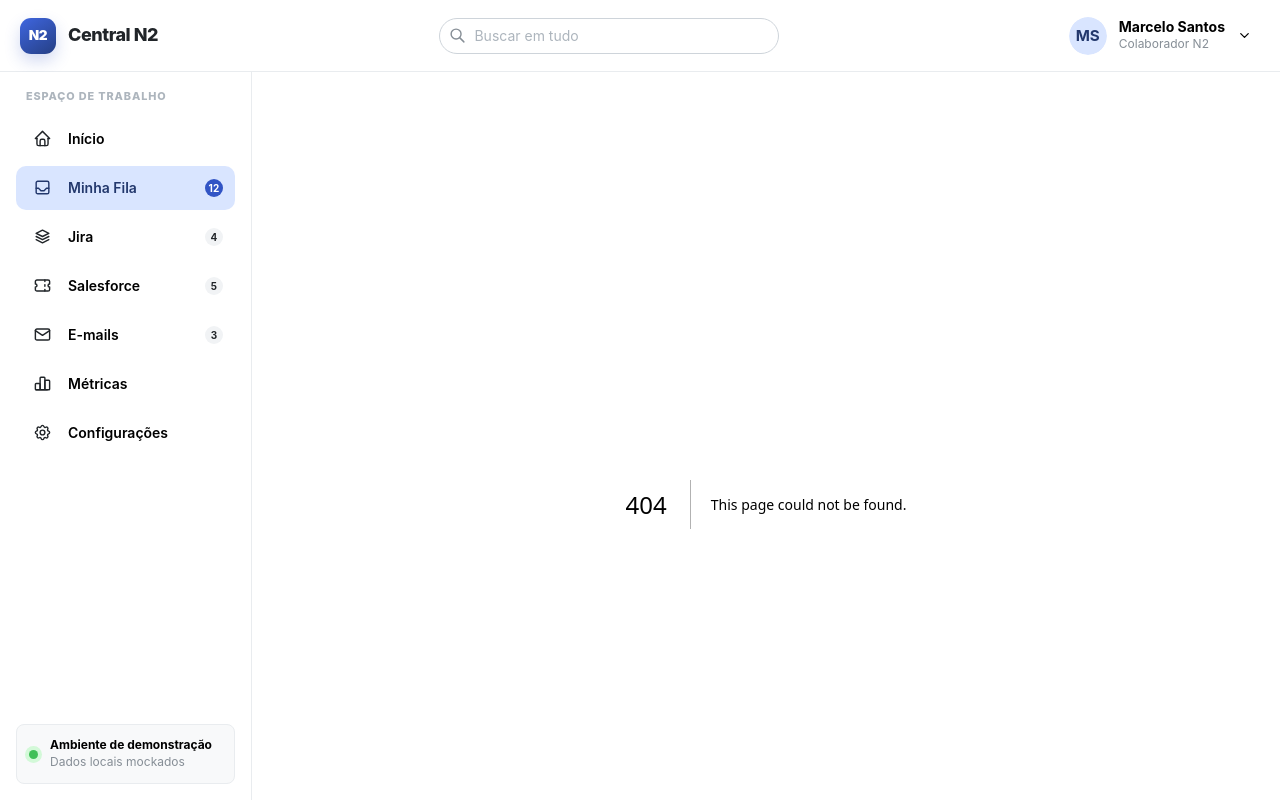
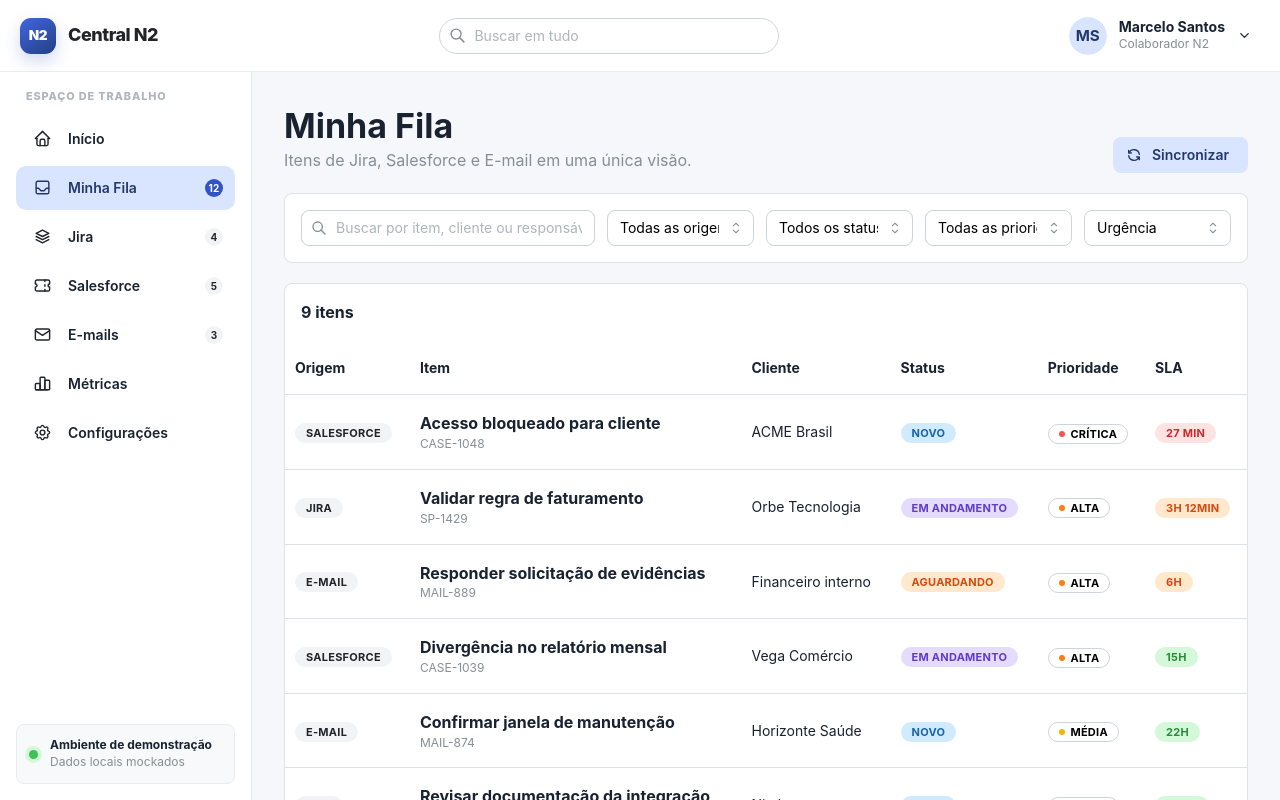
Before and after one commit to marcelo-machado-dev/dashboard-n2, a Next.js app in the folder frontend/web/: page /queue in a window 1280 px wide. Before the commit this address had no page. Shown: the top 800 px of the page. Built offline with nearby package versions, Linux system fonts and the light colour scheme.

Commit message:
feat: add unified work queue

```diff
--- /dev/null
+++ b/frontend/web/src/app/queue/page.tsx
@@ -0,0 +1,8 @@
+'use client';
+
+import { mockWorkItemRepository } from '@/infrastructure/work-items/mock-work-item-repository';
+import { QueuePage } from '@/presentation/pages/queue/queue-page';
+
+export default function QueueRoute() {
+  return <QueuePage repository={mockWorkItemRepository} />;
+}
--- /dev/null
+++ b/frontend/web/src/presentation/pages/queue/queue-page.module.css
@@ -0,0 +1,30 @@
+.filters {
+  display: grid;
+  grid-template-columns: minmax(16rem, 2fr) repeat(4, minmax(9rem, 1fr));
+  gap: 0.75rem;
+}
+
+.tablePanel {
+  overflow: hidden;
+}
+
+.row {
+  cursor: pointer;
+}
+
+.row:focus-visible {
+  outline: 2px solid var(--mantine-color-brand-5);
+  outline-offset: -2px;
+}
+
+@media (max-width: 75em) {
+  .filters {
+    grid-template-columns: repeat(2, minmax(0, 1fr));
+  }
+}
+
+@media (max-width: 48em) {
+  .filters {
+    grid-template-columns: 1fr;
+  }
+}
--- /dev/null
+++ b/frontend/web/src/presentation/pages/queue/queue-page.tsx
@@ -0,0 +1,37 @@
+'use client';
+
+import { Alert, Button, Group, Skeleton, Stack, Text } from '@mantine/core';
+
+import type { WorkItemRepository } from '@/application/work-items/work-item-repository';
+import { useWorkItems } from '@/presentation/hooks/use-work-items';
+
+import { WorkQueue } from './work-queue';
+
+export function QueuePage({ repository }: { repository: WorkItemRepository }) {
+  const { items, status, error, retry } = useWorkItems(repository);
+
+  if (status === 'loading') {
+    return (
+      <Stack>
+        <Skeleton height={72} />
+        <Skeleton height={68} />
+        <Skeleton height={420} />
+      </Stack>
+    );
+  }
+
+  if (status === 'error') {
+    return (
+      <Alert color="red" title="Não foi possível carregar a fila">
+        <Group justify="space-between" align="center">
+          <Text>{error}</Text>
+          <Button variant="light" color="red" onClick={() => void retry()}>
+            Tentar novamente
+          </Button>
+        </Group>
+      </Alert>
+    );
+  }
+
+  return <WorkQueue items={items} />;
+}
--- /dev/null
+++ b/frontend/web/src/presentation/pages/queue/work-queue.tsx
@@ -0,0 +1,242 @@
+'use client';
+
+import {
+  Alert,
+  Button,
+  Group,
+  Paper,
+  Select,
+  Stack,
+  Table,
+  Text,
+  TextInput,
+  Title,
+} from '@mantine/core';
+import { useDisclosure } from '@mantine/hooks';
+import { notifications } from '@mantine/notifications';
+import { IconFilterOff, IconRefresh, IconSearch } from '@tabler/icons-react';
+import { useMemo, useState } from 'react';
+
+import { filterAndSortWorkItems } from '@/application/work-items/filter-and-sort-work-items';
+import {
+  defaultWorkQueueQuery,
+  type WorkQueueQuery,
+} from '@/application/work-items/work-queue-query';
+import type { WorkItem } from '@/domain/work-items/work-item';
+import {
+  PriorityBadge,
+  SlaBadge,
+  SourceBadge,
+  StatusBadge,
+} from '@/presentation/components/work-items/work-item-badges';
+import { WorkItemDrawer } from '@/presentation/components/work-items/work-item-drawer';
+
+import classes from './queue-page.module.css';
+
+const sourceOptions = [
+  { value: 'all', label: 'Todas as origens' },
+  { value: 'jira', label: 'Jira' },
+  { value: 'salesforce', label: 'Salesforce' },
+  { value: 'email', label: 'E-mail' },
+];
+
+const statusOptions = [
+  { value: 'all', label: 'Todos os status' },
+  { value: 'new', label: 'Novo' },
+  { value: 'in_progress', label: 'Em andamento' },
+  { value: 'waiting', label: 'Aguardando' },
+  { value: 'resolved', label: 'Resolvido' },
+];
+
+const priorityOptions = [
+  { value: 'all', label: 'Todas as prioridades' },
+  { value: 'critical', label: 'Crítica' },
+  { value: 'high', label: 'Alta' },
+  { value: 'medium', label: 'Média' },
+  { value: 'low', label: 'Baixa' },
+];
+
+const sortOptions = [
+  { value: 'urgency', label: 'Urgência' },
+  { value: 'sla', label: 'SLA' },
+  { value: 'updated', label: 'Última atualização' },
+];
+
+export function WorkQueue({ items }: { items: WorkItem[] }) {
+  const [query, setQuery] = useState<WorkQueueQuery>(defaultWorkQueueQuery);
+  const [selected, setSelected] = useState<WorkItem>();
+  const [opened, { open, close }] = useDisclosure(false);
+
+  const result = useMemo(
+    () => filterAndSortWorkItems(items, query),
+    [items, query],
+  );
+  const hasFilters =
+    query.search !== '' ||
+    query.source !== 'all' ||
+    query.status !== 'all' ||
+    query.priority !== 'all';
+
+  const update = <Key extends keyof WorkQueueQuery>(
+    key: Key,
+    value: WorkQueueQuery[Key],
+  ) => setQuery((current) => ({ ...current, [key]: value }));
+
+  const inspect = (item: WorkItem) => {
+    setSelected(item);
+    open();
+  };
+
+  return (
+    <Stack gap="lg">
+      <Group justify="space-between" align="flex-end">
+        <div>
+          <Title order={1}>Minha Fila</Title>
+          <Text c="dimmed">
+            Itens de Jira, Salesforce e E-mail em uma única visão.
+          </Text>
+        </div>
+        <Button
+          leftSection={<IconRefresh size={16} />}
+          variant="light"
+          onClick={() =>
+            notifications.show({
+              title: 'Fila atualizada',
+              message: 'Os dados mockados foram recarregados para demonstração.',
+              color: 'green',
+            })
+          }
+        >
+          Sincronizar
+        </Button>
+      </Group>
+
+      <Paper withBorder p="md" radius="md">
+        <div className={classes.filters}>
+          <TextInput
+            role="searchbox"
+            aria-label="Buscar na fila"
+            placeholder="Buscar por item, cliente ou responsável"
+            leftSection={<IconSearch size={16} />}
+            value={query.search}
+            onChange={(event) => update('search', event.currentTarget.value)}
+          />
+          <Select
+            aria-label="Filtrar por origem"
+            data={sourceOptions}
+            value={query.source}
+            onChange={(value) =>
+              update('source', (value ?? 'all') as WorkQueueQuery['source'])
+            }
+          />
+          <Select
+            aria-label="Filtrar por status"
+            data={statusOptions}
+            value={query.status}
+            onChange={(value) =>
+              update('status', (value ?? 'all') as WorkQueueQuery['status'])
+            }
+          />
+          <Select
+            aria-label="Filtrar por prioridade"
+            data={priorityOptions}
+            value={query.priority}
+            onChange={(value) =>
+              update(
+                'priority',
+                (value ?? 'all') as WorkQueueQuery['priority'],
+              )
+            }
+          />
+          <Select
+            aria-label="Ordenar por"
+            data={sortOptions}
+            value={query.sort}
+            onChange={(value) =>
+              update('sort', (value ?? 'urgency') as WorkQueueQuery['sort'])
+            }
+          />
+        </div>
+      </Paper>
+
+      <Paper withBorder radius="md" className={classes.tablePanel}>
+        <Group justify="space-between" p="md">
+          <Text fw={700}>
+            {result.length} {result.length === 1 ? 'item' : 'itens'}
+          </Text>
+          {hasFilters ? (
+            <Button
+              variant="subtle"
+              color="gray"
+              leftSection={<IconFilterOff size={16} />}
+              onClick={() => setQuery(defaultWorkQueueQuery)}
+            >
+              Limpar filtros
+            </Button>
+          ) : null}
+        </Group>
+
+        {result.length === 0 ? (
+          <Alert m="md" title="Nenhum item encontrado" color="gray">
+            Ajuste os filtros ou limpe a busca para visualizar outros itens.
+          </Alert>
+        ) : (
+          <Table.ScrollContainer minWidth={900}>
+            <Table verticalSpacing="md" highlightOnHover>
+              <Table.Thead>
+                <Table.Tr>
+                  <Table.Th>Origem</Table.Th>
+                  <Table.Th>Item</Table.Th>
+                  <Table.Th>Cliente</Table.Th>
+                  <Table.Th>Status</Table.Th>
+                  <Table.Th>Prioridade</Table.Th>
+                  <Table.Th>SLA</Table.Th>
+                </Table.Tr>
+              </Table.Thead>
+              <Table.Tbody>
+                {result.map((item) => (
+                  <Table.Tr
+                    key={item.id}
+                    className={classes.row}
+                    role="button"
+                    tabIndex={0}
+                    aria-label={`Abrir detalhes de ${item.externalId}`}
+                    onClick={() => inspect(item)}
+                    onKeyDown={(event) => {
+                      if (event.key === 'Enter' || event.key === ' ') {
+                        event.preventDefault();
+                        inspect(item);
+                      }
+                    }}
+                  >
+                    <Table.Td>
+                      <SourceBadge source={item.source} />
+                    </Table.Td>
+                    <Table.Td>
+                      <Text fw={650}>{item.title}</Text>
+                      <Text size="xs" c="dimmed">
+                        {item.externalId}
+                      </Text>
+                    </Table.Td>
+                    <Table.Td>{item.customer ?? 'Não informado'}</Table.Td>
+                    <Table.Td>
+                      <StatusBadge status={item.status} />
+                    </Table.Td>
+                    <Table.Td>
+                      <PriorityBadge priority={item.priority} />
+                    </Table.Td>
+                    <Table.Td>
+                      <SlaBadge dueAt={item.dueAt} />
+                    </Table.Td>
+                  </Table.Tr>
+                ))}
+              </Table.Tbody>
+            </Table>
+          </Table.ScrollContainer>
+        )}
+      </Paper>
+
+      <WorkItemDrawer item={selected} opened={opened} onClose={close} />
+    </Stack>
+  );
+}
```
Also changed, not shown: 1 other file (tests, documents, lock files or other folders).
